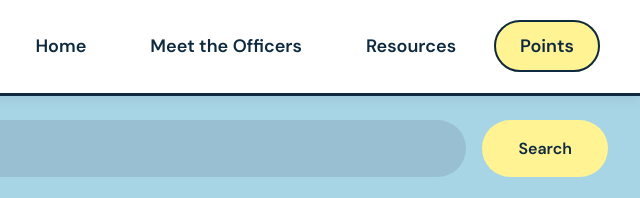
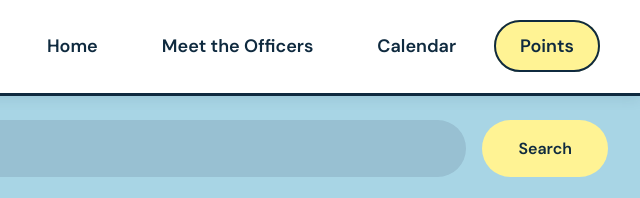
Before and after one commit to kaidenkim0130/HOSA-Homepage, a plain HTML site: page hosa-website/points.html in a window 1280 px wide. Shown: the top 198 px of the page, 640-1280 px from the left. Drawn offline with Linux system fonts and the light colour scheme.

Commit message:
Update resources link to calendar in points.html

```diff
--- a/hosa-website/points.html
+++ b/hosa-website/points.html
@@ -19,7 +19,7 @@
       <li><a href="index.html">Home</a></li>
       <li><a href="officers.html">Meet the Officers</a></li>
       <!-- UPDATE the # below with your Google Doc URL when ready -->
-      <li><a href="https://docs.google.com/document/d/1Z3RjfrCTvKkm9gfMbZfXhzirBfntvaIcb-1--sNDnkk/edit?usp=sharing" target="_blank" rel="noopener">Resources</a></li>
+      <li><a href="https://docs.google.com/document/d/1BckQxEflYLn_q7X08YZLJKJpTsQtnisL/edit" target="_blank" rel="noopener">Calendar</a></li>
       <li><a href="points.html" class="active">Points</a></li>
     </ul>
   </nav>
```
